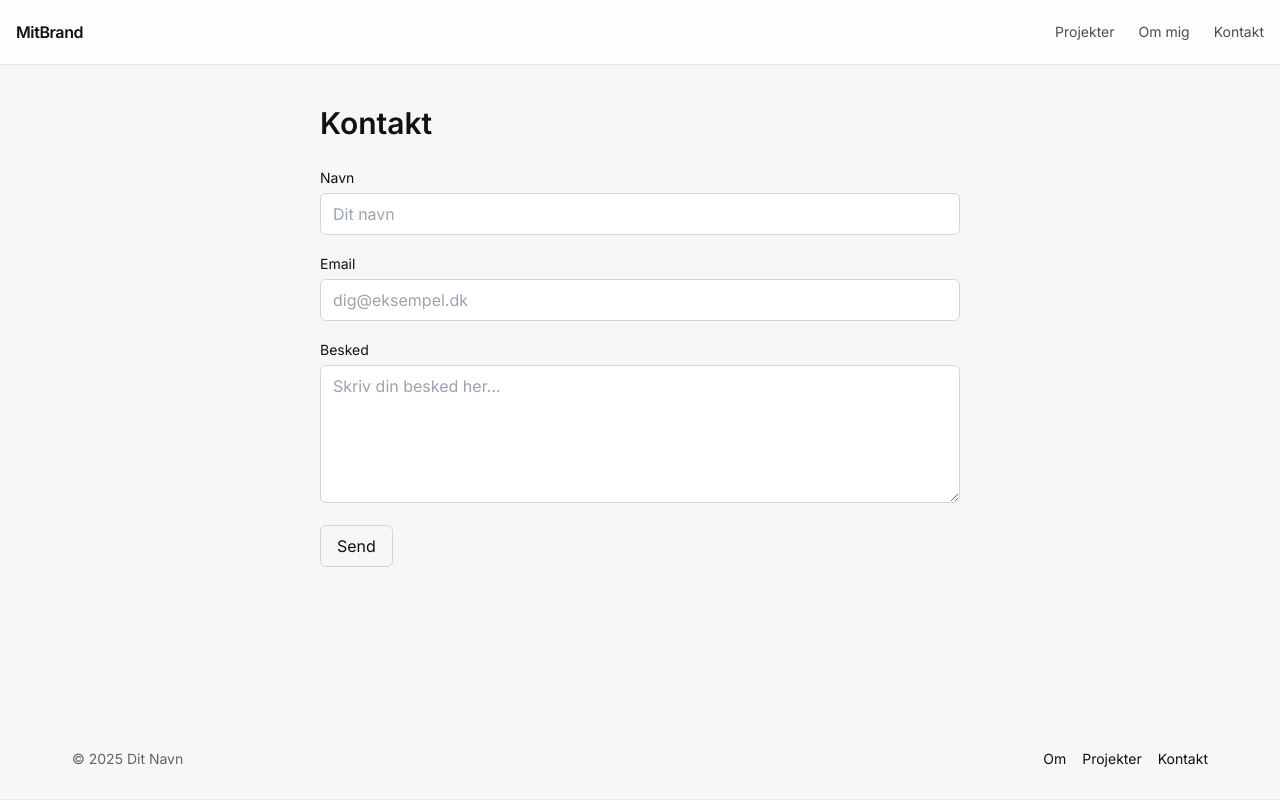
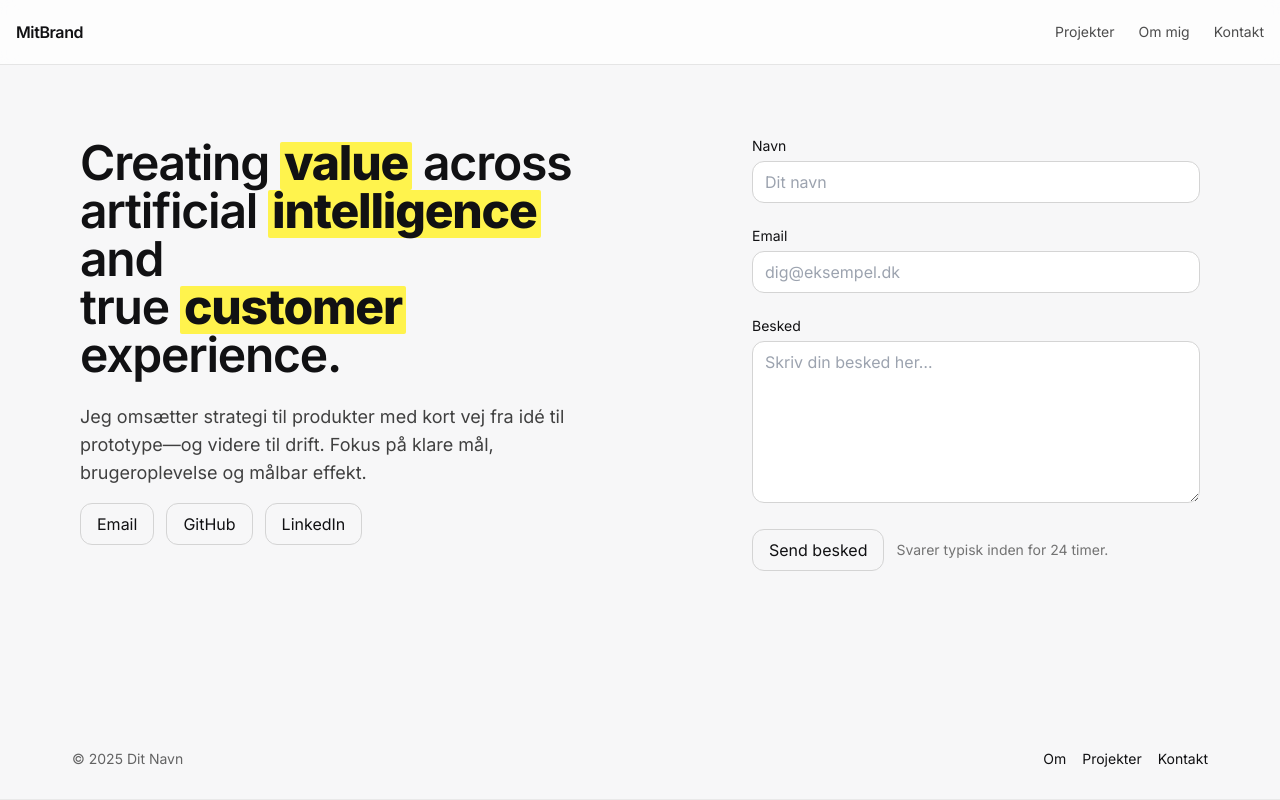
Before and after one commit to lundlund/resume, a React (Vite) app: page /contact in a window 1280 px wide. Built offline with nearby package versions, Linux system fonts and the light colour scheme.

Commit message:
Contact form layout fix

```diff
--- a/src/pages/Contact.tsx
+++ b/src/pages/Contact.tsx
@@ -1,5 +1,6 @@
 // src/pages/Contact.tsx
 import { useState } from "react";
+import Highlighter from "@/components/Highlighter";
 
 type Status = "idle" | "submitting" | "success" | "error";
 
@@ -11,26 +12,23 @@ function encode(data: Record<string, string>) {
 
 export default function Contact() {
   const [status, setStatus] = useState<Status>("idle");
+  const [error, setError] = useState<string | null>(null);
   const [form, setForm] = useState({
     name: "",
     email: "",
     message: "",
-    // honeypot:
     "bot-field": "",
   });
-  const [error, setError] = useState<string | null>(null);
 
   const onChange =
     (field: keyof typeof form) =>
-    (e: React.ChangeEvent<HTMLInputElement | HTMLTextAreaElement>) => {
+    (e: React.ChangeEvent<HTMLInputElement | HTMLTextAreaElement>) =>
       setForm((f) => ({ ...f, [field]: e.target.value }));
-    };
 
   async function onSubmit(e: React.FormEvent<HTMLFormElement>) {
     e.preventDefault();
     setError(null);
 
-    // Simple client-validering
     if (!form.name.trim() || !form.email.trim() || !form.message.trim()) {
       setError("Udfyld venligst alle felter.");
       return;
@@ -41,14 +39,13 @@ export default function Contact() {
     }
 
     setStatus("submitting");
-
     try {
       const payload: Record<string, string> = {
-        "form-name": "contact", // skal matche stubben i index.html
+        "form-name": "contact",
         name: form.name,
         email: form.email,
         message: form.message,
-        "bot-field": form["bot-field"], // honeypot
+        "bot-field": form["bot-field"],
       };
 
       const res = await fetch("/", {
@@ -56,30 +53,88 @@ export default function Contact() {
         headers: { "Content-Type": "application/x-www-form-urlencoded" },
         body: encode(payload),
       });
-
-      if (!res.ok) throw new Error(`Netlify returnerede ${res.status}`);
+      if (!res.ok) throw new Error(String(res.status));
 
       setStatus("success");
       setForm({ name: "", email: "", message: "", "bot-field": "" });
-    } catch (err: any) {
-      console.error(err);
+    } catch {
       setStatus("error");
       setError("Noget gik galt under afsendelse. Prøv igen om lidt.");
     }
   }
 
   return (
-    <main className="mx-auto max-w-2xl px-4 py-10">
-      <h1 className="text-3xl font-semibold mb-6">Kontakt</h1>
+    <main className="mx-auto max-w-6xl px-4 py-12">
+      {/* På desktop fylder rækkerne efter indholdets højde (formen er typisk højest).
+          Vi gør venstre kolonne til flex + items-center + h-full, så teksten står midt i højden. */}
+      <div className="grid grid-cols-1 md:grid-cols-2 gap-12 md:gap-16">
+        {/* VENSTRE: vertikalt centreret på desktop */}
+        <section
+          aria-labelledby="contact-hero"
+          className="space-y-6 md:h-full md:flex md:items-center"
+        >
+          <div>
+            <h1
+              id="contact-hero"
+              className="text-5xl sm:text-5xl md:text-5xl font-semibold leading-[1.05] tracking-tight"
+            >
+              Creating <Highlighter>value</Highlighter> across
+              <br />
+              artificial <Highlighter>intelligence</Highlighter> and
+              <br />
+              true <Highlighter>customer</Highlighter> experience.
+            </h1>
+
+            <p className="mt-6 text-lg text-neutral-700 leading-7">
+              Jeg omsætter strategi til produkter med kort vej fra idé til
+              prototype—og videre til drift. Fokus på klare mål, brugeroplevelse
+              og målbar effekt.
+            </p>
+
+            <div className="mt-4 flex flex-wrap gap-3">
+              <a
+                href="mailto:you@example.com"
+                className="inline-flex items-center rounded-xl border border-neutral-300 px-4 py-2 hover:bg-neutral-50"
+              >
+                Email
+              </a>
+              <a
+                href="https://github.com/ditnavn"
+                target="_blank"
+                rel="noreferrer"
+                className="inline-flex items-center rounded-xl border border-neutral-300 px-4 py-2 hover:bg-neutral-50"
+              >
+                GitHub
+              </a>
+              <a
+                href="https://www.linkedin.com/in/ditnavn"
+                target="_blank"
+                rel="noreferrer"
+                className="inline-flex items-center rounded-xl border border-neutral-300 px-4 py-2 hover:bg-neutral-50"
+              >
+                LinkedIn
+              </a>
+            </div>
+          </div>
+        </section>
+
+        {/* HØJRE: FORM (uændret), smal og pænt placeret */}
+        <section
+          aria-labelledby="contact-form-title"
+          className="max-w-md w-full md:justify-self-end"
+        >
+          <h2 id="contact-form-title" className="sr-only">
+            Kontaktformular
+          </h2>
 
           {status === "success" && (
-        <div className="mb-6 rounded-lg border border-green-300 bg-green-50 px-4 py-3 text-green-900">
+            <div className="mb-6 rounded-lg bg-green-50 px-4 py-3 text-green-900">
               Tak for din besked! Jeg vender tilbage snarest.
             </div>
           )}
 
           {status === "error" && error && (
-        <div className="mb-6 rounded-lg border border-red-300 bg-red-50 px-4 py-3 text-red-900">
+            <div className="mb-6 rounded-lg bg-red-50 px-4 py-3 text-red-900">
               {error}
             </div>
           )}
@@ -90,11 +145,10 @@ export default function Contact() {
             data-netlify="true"
             netlify-honeypot="bot-field"
             onSubmit={onSubmit}
-        className="space-y-4"
+            className="space-y-5"
           >
-        {/* Netlify kræver hidden form-name */}
             <input type="hidden" name="form-name" value="contact" />
-        {/* Honeypot (skjult felt) */}
+
             <p className="hidden">
               <label>
                 Lad dette felt stå tomt:{" "}
@@ -115,7 +169,7 @@ export default function Contact() {
                 required
                 value={form.name}
                 onChange={onChange("name")}
-            className="mt-1 w-full rounded-md border border-neutral-300 px-3 py-2 focus:outline-none focus:ring-2 focus:ring-neutral-300"
+                className="mt-1 w-full rounded-xl border border-neutral-300 px-3 py-2 focus:outline-none focus:ring-2 focus:ring-neutral-300"
                 placeholder="Dit navn"
               />
             </label>
@@ -128,7 +182,7 @@ export default function Contact() {
                 required
                 value={form.email}
                 onChange={onChange("email")}
-            className="mt-1 w-full rounded-md border border-neutral-300 px-3 py-2 focus:outline-none focus:ring-2 focus:ring-neutral-300"
+                className="mt-1 w-full rounded-xl border border-neutral-300 px-3 py-2 focus:outline-none focus:ring-2 focus:ring-neutral-300"
                 placeholder="dig@eksempel.dk"
               />
             </label>
@@ -138,27 +192,29 @@ export default function Contact() {
               <textarea
                 name="message"
                 required
-            rows={5}
+                rows={6}
                 value={form.message}
                 onChange={onChange("message")}
-            className="mt-1 w-full rounded-md border border-neutral-300 px-3 py-2 focus:outline-none focus:ring-2 focus:ring-neutral-300"
+                className="mt-1 w-full rounded-xl border border-neutral-300 px-3 py-2 focus:outline-none focus:ring-2 focus:ring-neutral-300"
                 placeholder="Skriv din besked her…"
               />
             </label>
 
+            <div className="flex items-center gap-3">
               <button
                 type="submit"
                 disabled={status === "submitting"}
-          className="rounded-md border border-neutral-300 px-4 py-2 hover:bg-neutral-50 disabled:opacity-60"
+                className="inline-flex items-center rounded-xl border border-neutral-300 px-4 py-2 hover:bg-neutral-50 disabled:opacity-60"
               >
-          {status === "submitting" ? "Sender…" : "Send"}
+                {status === "submitting" ? "Sender…" : "Send besked"}
               </button>
+              <span className="text-sm text-neutral-500">
+                Svarer typisk inden for 24 timer.
+              </span>
+            </div>
           </form>
-
-      {/* Hvis du hellere vil lave full-page redirect efter submit:
-          - Fjern onSubmit-handleren
-          - Tilføj action="/success" på <form ...>
-          - Lav en route/side på /success */}
+        </section>
+      </div>
     </main>
   );
 }
```
Lines whose indentation alone changed are shown as unchanged.
